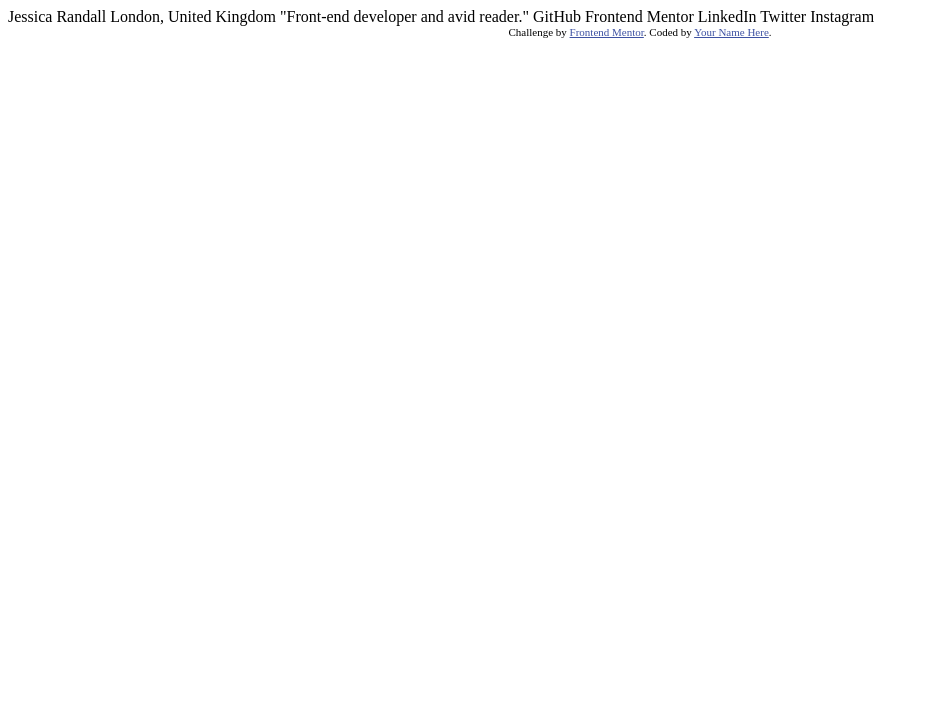
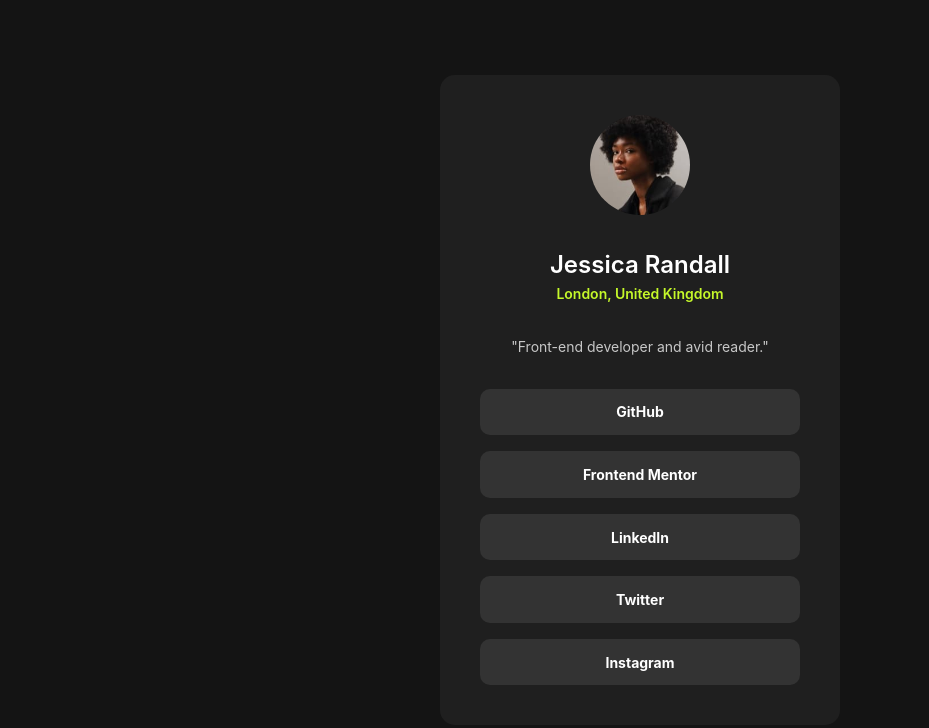
Before and after one commit to hns-dev/Social-links-profile, a plain HTML site: page index.html in a window 1280 px wide. Shown: the whole page, without its empty margins (0-929 px from the left). Drawn offline with Linux system fonts and the light colour scheme; a web font is replaced by a local one.

Commit message:
build and style social links profile

```diff
--- a/index.html
+++ b/index.html
@@ -1,34 +1,48 @@
 <!DOCTYPE html>
 <html lang="en">
   <head>
-  <meta charset="UTF-8">
-  <meta name="viewport" content="width=device-width, initial-scale=1.0"> <!-- displays site properly based on user's device -->
+    <meta charset="UTF-8" />
+    <meta name="viewport" content="width=device-width, initial-scale=1.0" />
+    <!-- displays site properly based on user's device -->
 
-  <link rel="icon" type="image/png" sizes="32x32" href="./assets/images/favicon-32x32.png">
+    <link
+      rel="icon"
+      type="image/png"
+      sizes="32x32"
+      href="./assets/images/favicon-32x32.png"
+    />
 
     <title>Frontend Mentor | Social links profile</title>
 
-  <!-- Feel free to remove these styles or customise in your own stylesheet 👍 -->
-  <style>
-    .attribution { font-size: 11px; text-align: center; }
-    .attribution a { color: hsl(228, 45%, 44%); }
-  </style>
+    <!-- Custom CSS -->
+    <link rel="stylesheet" href="styles.css" />
   </head>
   <body>
+    <main>
+      <div class="container">
+        <article class="profile">
+          <img
+            src="./assets/images/avatar-jessica.jpeg"
+            alt=""
+            class="profile-img"
+          />
 
-  Jessica Randall
-  London, United Kingdom
-  "Front-end developer and avid reader."
+          <div class="profile-info">
+            <p class="name">Jessica Randall</p>
+            <p class="address">London, United Kingdom</p>
+          </div>
 
-  GitHub
-  Frontend Mentor
-  LinkedIn
-  Twitter
-  Instagram
+          <p class="bio">"Front-end developer and avid reader."</p>
 
-  <div class="attribution">
-    Challenge by <a href="https://www.frontendmentor.io?ref=challenge" target="_blank">Frontend Mentor</a>.
-    Coded by <a href="#">Your Name Here</a>.
+          <ul role="list" class="social-list">
+            <li><a href="#">GitHub</a></li>
+            <li><a href="#">Frontend Mentor</a></li>
+            <li><a href="#">LinkedIn</a></li>
+            <li><a href="#">Twitter</a></li>
+            <li><a href="#">Instagram</a></li>
+          </ul>
+        </article>
       </div>
+    </main>
   </body>
 </html>
--- /dev/null
+++ b/styles.css
@@ -0,0 +1,188 @@
+:root {
+  /* colors */
+  --green: hsl(75, 94%, 57%);
+  --white: hsl(0, 0%, 100%);
+  --grey: hsl(0, 0%, 20%);
+  --dark-grey: hsl(0, 0%, 12%);
+  --off-black: hsl(0, 0%, 8%);
+
+  /* typography */
+  --font-weight-700: 700;
+  --font-weight-600: 600;
+  --font-weight-400: 400;
+}
+
+@font-face {
+  font-family: "Inter";
+  src: url(./assets/fonts/Inter-VariableFont_slnt\wght.ttf);
+}
+
+/* ================ Reset ================ */
+/* Box sizing rules */
+*,
+*::before,
+*::after {
+  box-sizing: border-box;
+  margin: 0;
+  padding: 0;
+}
+
+/* Prevent font size inflation */
+html {
+  -moz-text-size-adjust: none;
+  -webkit-text-size-adjust: none;
+  text-size-adjust: none;
+}
+
+/* Remove default margin in favour of better control in authored CSS */
+/* body,
+h1,
+h2,
+h3,
+h4,
+p,
+figure,
+blockquote,
+dl,
+dd {
+  margin-block-end: 0;
+} */
+
+/* Remove list styles on ul, ol elements with a list role, which suggests default styling will be removed */
+ul[role="list"],
+ol[role="list"] {
+  list-style: none;
+}
+
+/* Set core body defaults */
+body {
+  min-height: 100vh;
+  line-height: 1.5;
+}
+
+/* Set shorter line heights on headings and interactive elements */
+h1,
+h2,
+h3,
+h4,
+button,
+input,
+label {
+  line-height: 1.1;
+}
+
+/* Balance text wrapping on headings */
+h1,
+h2,
+h3,
+h4 {
+  text-wrap: balance;
+}
+
+/* A elements that don't have a class get default styles */
+a:not([class]) {
+  text-decoration-skip-ink: auto;
+  text-decoration: none;
+  color: currentColor;
+}
+
+/* Make images easier to work with */
+img,
+picture {
+  max-width: 100%;
+  display: block;
+}
+
+/* Inherit fonts for inputs and buttons */
+input,
+button,
+textarea,
+select {
+  font-family: inherit;
+  font-size: inherit;
+}
+
+/* ================ Custom CSS ================ */
+body {
+  font-family: "Inter", fantasy;
+  font-size: 0.875rem;
+  background-color: var(--off-black);
+  color: var(--white);
+}
+
+.container {
+  min-height: 100vh;
+  /* width: 90%;
+  margin: 0 auto; */
+  display: flex;
+  justify-content: center;
+  align-items: center;
+}
+
+.profile {
+  background-color: var(--dark-grey);
+  border-radius: 15px;
+  padding: 1.5rem;
+  text-align: center;
+  width: 90%;
+  max-width: 400px;
+}
+
+@media (min-width: 376px) {
+  .profile {
+    padding: 2.5rem;
+  }
+}
+
+.profile > *:not(:last-child) {
+  margin-bottom: 2rem;
+}
+
+.profile-img {
+  border-radius: 50%;
+  overflow: hidden;
+  margin: 0 auto;
+  width: 100px;
+  aspect-ratio: 1;
+}
+
+.profile-info .address {
+  color: var(--green);
+}
+
+.bio {
+  opacity: 75%;
+}
+
+.social-list > *:not(:last-child) {
+  margin-bottom: 1rem;
+}
+
+.social-list li {
+  background-color: var(--grey);
+  transition: color 0.3s ease-in-out;
+  padding: 0.8rem 1rem;
+  border-radius: 10px;
+}
+
+.social-list li:hover,
+.social-list li:focus {
+  background-color: var(--green);
+  color: var(--off-black);
+  cursor: pointer;
+}
+
+/* typography */
+.profile-info .name {
+  font-size: 24px;
+}
+
+.profile-info {
+  font-weight: var(--font-weight-600);
+}
+
+.social-list li,
+.social-list li:hover,
+.social-list li:focus {
+  font-weight: var(--font-weight-700);
+}
```
Lines whose indentation alone changed are shown as unchanged.
